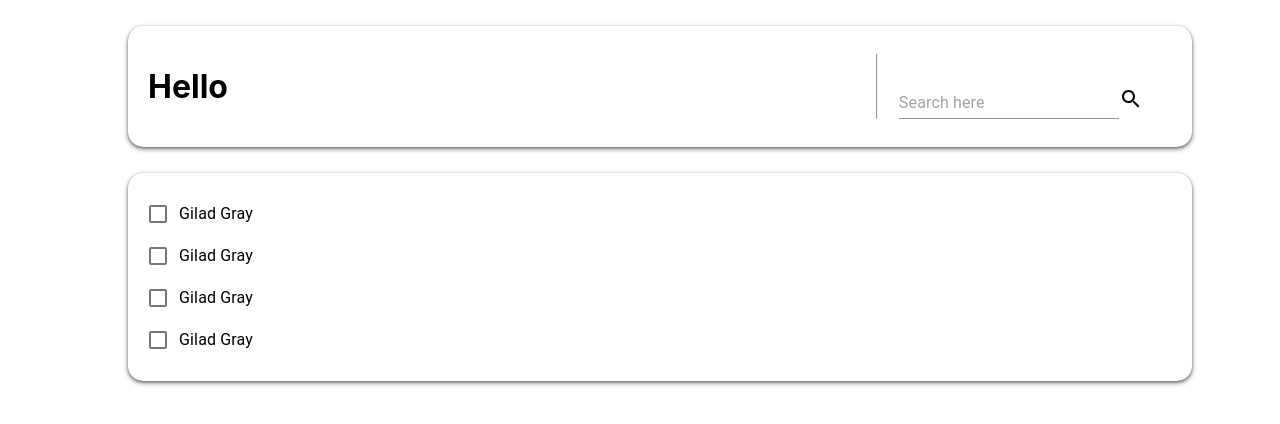
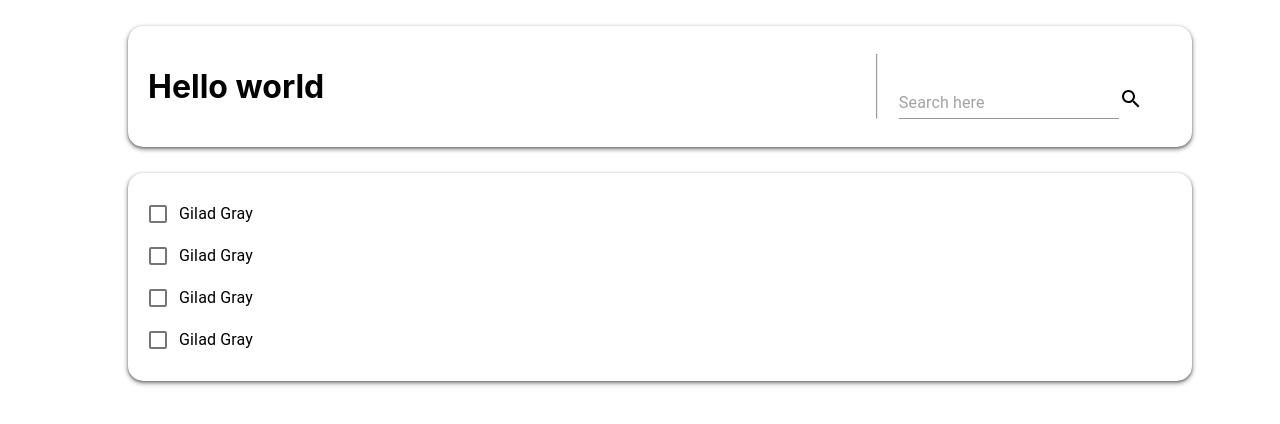
Before and after one commit to Supinderjit89/codetest1, a React (Create React App) app: page / in a window 1280 px wide. Shown: the top 424 px of the page. Built offline with nearby package versions, Linux system fonts and the light colour scheme.

Commit message:
changes for v2

```diff
--- a/src/App.js
+++ b/src/App.js
@@ -16,7 +16,7 @@ class App extends Component {
       <>
         <div className="App">
           <div className="grid">
-            <h1>Hello</h1>
+            <h1>Hello world</h1>
           </div>
           <hr></hr>
           <div className="grid1">
```
